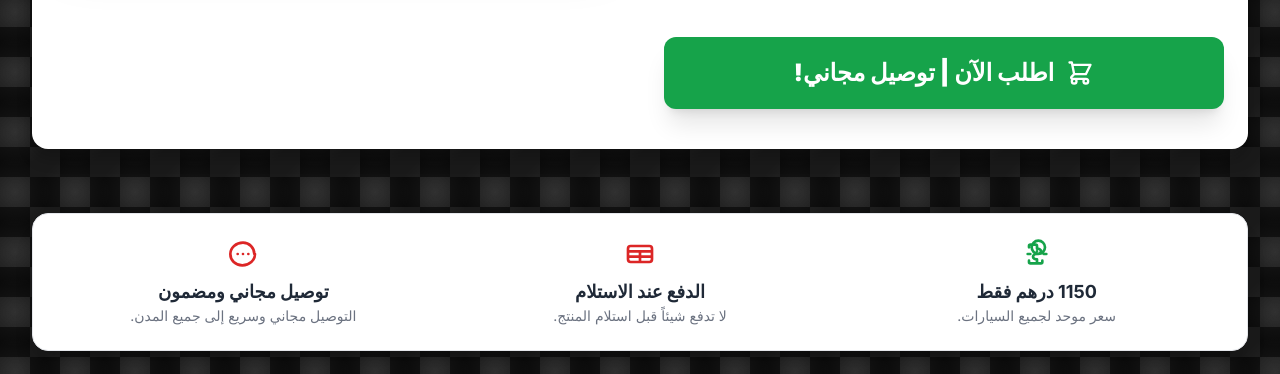
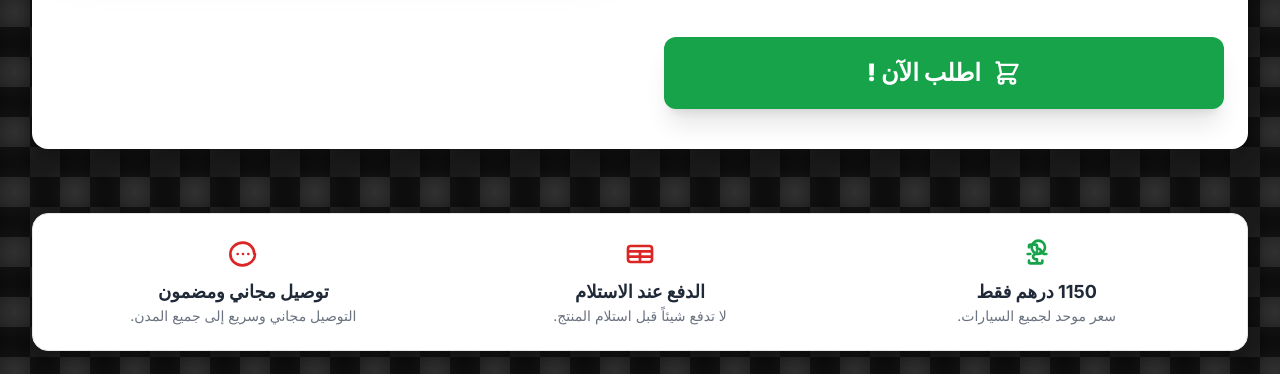
Before and after one commit to procoder003-byte/MyAcces, a plain HTML site: page index.html in a window 1280 px wide. Shown: the part 723-1097 px from the top of the page. Drawn offline with nearby package versions, Linux system fonts and the light colour scheme.

Commit message:
Update index.html

```diff
--- a/index.html
+++ b/index.html
@@ -189,7 +189,7 @@
 <a href="#order-form" class="cta-button w-full sm:w-auto px-10 py-5 text-2xl font-black text-white bg-green-600 rounded-xl hover:bg-green-700 shadow-xl transition duration-300 flex items-center justify-center mx-auto lg:mr-0">
 
 <svg class="w-7 h-7 ml-3" fill="none" viewBox="0 0 24 24" stroke="currentColor"><path stroke-linecap="round" stroke-linejoin="round" stroke-width="2" d="M3 3h2l.4 2M7 13h10l4-8H5.4M7 13L5.4 5M7 13l-2.293 2.293c-.63.63-.184 1.707.707 1.707H17m0 0a2 2 0 100 4 2 2 0 000-4zm-8 2a2 2 0 11-4 0 2 2 0 014 0z" /></svg>
-                                اطلب الآن | توصيل مجاني!
+                                اطلب الآن !
                             </a>
                         </div>
 
```
